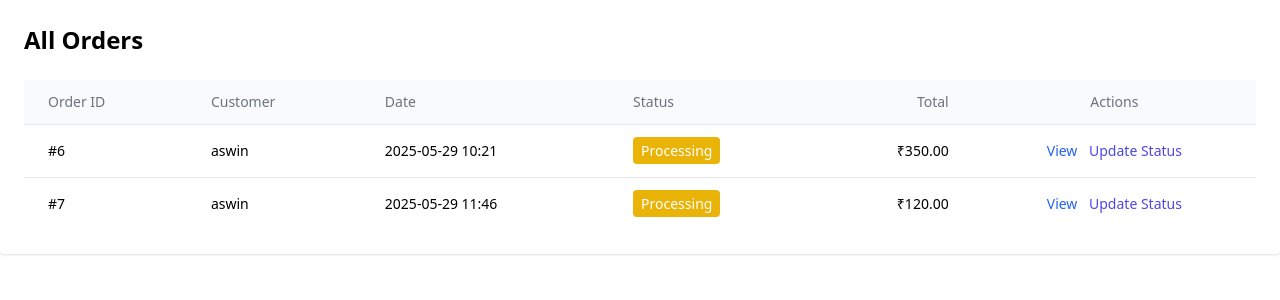
After one commit to felixmathew03/ecommerce, a Django app: page /adminn/orders/ in a window 1280 px wide. The commit adds this page. Shown: the top 300 px of the page. Run offline with Django 5.2, Linux system fonts and the light colour scheme; a user stored in the database is signed in; data comes from the database, SQL or seed files in the repository; both versions use the stored data as it was after the commit; some libraries are stand-ins or nearby versions.

Commit message:
buynow,view orders and admin order view

```diff
--- a/ecommerce/app/admin.py
+++ b/ecommerce/app/admin.py
@@ -1,7 +1,9 @@
 from django.contrib import admin
-from .models import Category, Product, Customer
+from .models import Category, Product, Customer, Order, OrderItem, OrderStatus
 # Register your models here.
 
 admin.site.register(Category)
 admin.site.register(Product)
 admin.site.register(Customer)
+admin.site.register(Order)
+admin.site.register(OrderItem)
--- a/ecommerce/app/models.py
+++ b/ecommerce/app/models.py
@@ -1,4 +1,5 @@
 from django.db import models
+from django.utils.translation import gettext_lazy as _
 
 # Create your models here.
 
@@ -21,7 +22,41 @@ class Product(models.Model):
 
 class Customer(models.Model):
     cust_name=models.CharField(max_length=255)
-    cust_phone=models.IntegerField(max_length=10)
+    cust_phone=models.IntegerField()
     cust_email=models.EmailField(max_length=255,unique=True)
     cust_username=models.CharField(max_length=255)
     cust_password=models.TextField(max_length=255)
+
+
+class OrderStatus(models.TextChoices):
+    PROCESSING = 'Processing', _('Processing')
+    SHIPPED = 'Shipped', _('Shipped')
+    DELIVERED = 'Delivered', _('Delivered')
+    CANCELLED = 'Cancelled', _('Cancelled')
+
+class Order(models.Model):
+    customer = models.ForeignKey(Customer, on_delete=models.CASCADE)
+    created_at = models.DateTimeField(auto_now_add=True)
+    status = models.CharField(
+        max_length=50,
+        choices=OrderStatus.choices,
+        default=OrderStatus.PROCESSING
+    )
+
+    def __str__(self):
+        return f"Order #{self.id} - {self.customer.cust_username}"
+
+    def get_total_price(self):
+        return sum(item.get_total_price() for item in self.items.all())
+
+class OrderItem(models.Model):
+    order = models.ForeignKey(Order, on_delete=models.CASCADE, related_name='items')
+    product = models.ForeignKey(Product, on_delete=models.CASCADE)
+    quantity = models.PositiveIntegerField(default=1)
+    price_at_order = models.DecimalField(max_digits=10, decimal_places=2)
+
+    def get_total_price(self):
+        return self.quantity * self.price_at_order
+
+    def __str__(self):
+        return f"{self.quantity} × {self.product.p_name}"
--- a/ecommerce/app/urls.py
+++ b/ecommerce/app/urls.py
@@ -9,9 +9,15 @@ urlpatterns = [
     path('adminn/addcategory/', views.add_category, name='add_category'),
     path('adminn/add-product/', views.add_product, name='add_product'),
     path('adminn/add-product/', views.add_product, name='add_product'),
+    path('adminn/orders/', views.view_orders, name='view_orders'),
     path('product/delete/<int:pk>/', views.delete_product, name='delete_product'),
     path('product/<int:pk>/', views.product_detail, name='product_detail'),
     path('signup/', views.signup,name='signup'),
     path('login/', views.customer_login,name='login'),
-    path('logout/', views.logout,name='logout'),
+    path('logout/', views.customer_logout,name='logout'),
+    path('profile/', views.customer_profile, name='customer_profile'),
+    path('buy-now/<int:product_id>/', views.buy_now, name='buy_now'),
+    path('order-confirmation/<int:order_id>/', views.order_confirmation, name='order_confirmation'),
+    path('orders-lists/', views.orders_list, name='orders_list'),
+    path('edit-customer/', views.edit_customer, name='edit_customer'),
 ]
--- a/ecommerce/app/views.py
+++ b/ecommerce/app/views.py
@@ -2,7 +2,7 @@ from django.shortcuts import render, redirect, get_object_or_404
 from django.contrib.auth import authenticate, login, logout
 from django.contrib.auth.decorators import login_required
 from django.http import HttpResponse
-from .models import Category, Product, Customer
+from .models import Category, Product, Customer, OrderItem, Order
 from django.views.decorators.http import require_POST
 import bcrypt
 from django.contrib import messages
@@ -77,12 +77,89 @@ def customer_login(request):
         else:
             return render(request,"login.html",{'user':getuser(request)})
 
-def logout(request):
+def customer_logout(request):
     if getuser(request):
         del request.session['user']
         return redirect(customer_login)
     else:
         return redirect(customer_login)
+
+def customer_profile(request):
+    customer = get_object_or_404(Customer, cust_username=request.session['user'])
+    orders = Order.objects.filter(customer__cust_username=request.session['user']).order_by('-created_at')
+    return render(request, 'customer_profile.html', {'customer': customer,'orders':orders})
+
+def buy_now(request, product_id):
+    if not getuser(request):
+        messages.error(request, "You must be logged in to buy a product.")
+        return redirect('login')
+
+    # Get the logged-in customer
+    customer = get_object_or_404(Customer, cust_username=request.session['user'])
+
+    # Get the product
+    product = get_object_or_404(Product, pk=product_id)
+
+    # Optional: check for available stock here if needed
+
+    # Create the order
+    order = Order.objects.create(customer=customer)
+
+    # Create the order item with quantity = 1
+    OrderItem.objects.create(
+        order=order,
+        product=product,
+        quantity=1,
+        price_at_order=product.p_price
+    )
+
+    messages.success(request, f"Order #{order.id} placed for {product.p_name}!")
+    return redirect("order_confirmation",order_id=order.id)  # or 'order_confirmation', etc.
+
+def order_confirmation(request, order_id):
+    order = get_object_or_404(Order, pk=order_id, customer__cust_username=request.session['user'])
+    return render(request, 'order_confirmation.html', {'order': order})
+
+def orders_list(request):
+    orders = Order.objects.filter(customer__cust_username=request.session['user']).order_by('-created_at')
+    return render(request, 'orders_list.html', {'orders': orders})
+
+def edit_customer(request):
+    username = request.session.get('user')
+    if not username:
+        return redirect('login')
+
+    customer = get_object_or_404(Customer, cust_username=username)
+
+    if request.method == "POST":
+        name = request.POST.get('name', '').strip()
+        phno = request.POST.get('phno', '').strip()
+        email = request.POST.get('email', '').strip()
+
+        if not name or not phno or not email:
+            error = "All fields are required."
+            return render(request, "edit_customer.html", {'customer': customer, 'error': error})
+
+        try:
+            phno = int(phno)
+        except ValueError:
+            error = "Phone number must be numeric."
+            return render(request, "edit_customer.html", {'customer': customer, 'error': error})
+
+        customer.cust_name = name
+        customer.cust_phone = phno
+        customer.cust_email = email
+        customer.save()
+        return redirect('customer_profile')
+
+    else:
+        return render(request, "edit_customer.html", {'customer': customer})
+
+
+
+
+
+
 
 # Admin section
 def admin_login(request):
@@ -168,6 +245,11 @@ def add_product(request):
         'error': error
     })
 
+@login_required(login_url='admin_login')
+def view_orders(request):
+    orders=Order.objects.all()
+    return render(request,'admin/view_orders.html', {'orders': orders})
+
 @require_POST
 def delete_product(request, pk):
     product = get_object_or_404(Product, pk=pk)
--- a/ecommerce/templates/admin/dashboard.html
+++ b/ecommerce/templates/admin/dashboard.html
@@ -15,7 +15,7 @@
         <div class="w-52 bg-slate-800 p-6 flex flex-col space-y-4">
             <a href="{% url 'add_category' %}" class="text-white font-bold py-3 px-4 rounded hover:bg-gray-700 transition">Add Category</a>
             <a href="{% url 'add_product' %}" class="text-white font-bold py-3 px-4 rounded hover:bg-gray-700 transition">Add Product</a>
-            <a href="#" class="text-white font-bold py-3 px-4 rounded hover:bg-gray-700 transition">View Orders</a>
+            <a href="{% url 'admin_orders' %}" class="text-white font-bold py-3 px-4 rounded hover:bg-gray-700 transition">View Orders</a>
             <a href="#" class="text-white font-bold py-3 px-4 rounded hover:bg-gray-700 transition">Manage Users</a>
             <a href="{% url 'admin_logout' %}" class="text-white font-bold py-3 px-4 rounded hover:bg-gray-700 transition mt-auto">Logout</a>
         </div>
--- /dev/null
+++ b/ecommerce/templates/admin/view_orders.html
@@ -0,0 +1,57 @@
+<!DOCTYPE html>
+<html lang="en">
+<head>
+    <meta charset="UTF-8">
+    <meta name="viewport" content="width=device-width, initial-scale=1.0">
+    <title>Admin - All Orders</title>
+    <script src="https://cdn.tailwindcss.com"></script>
+
+</head>
+<body>
+    <div class="max-w-7xl mx-auto bg-white shadow rounded p-6">
+        <h1 class="text-2xl font-bold mb-6">All Orders</h1>
+
+        {% if orders %}
+        <table class="min-w-full divide-y divide-gray-200 text-sm">
+            <thead class="bg-gray-50">
+                <tr>
+                    <th class="px-6 py-3 text-left font-medium text-gray-500">Order ID</th>
+                    <th class="px-6 py-3 text-left font-medium text-gray-500">Customer</th>
+                    <th class="px-6 py-3 text-left font-medium text-gray-500">Date</th>
+                    <th class="px-6 py-3 text-left font-medium text-gray-500">Status</th>
+                    <th class="px-6 py-3 text-right font-medium text-gray-500">Total</th>
+                    <th class="px-6 py-3 text-center font-medium text-gray-500">Actions</th>
+                </tr>
+            </thead>
+            <tbody class="divide-y divide-gray-200 bg-white">
+                {% for order in orders %}
+                <tr>
+                    <td class="px-6 py-4">#{{ order.id }}</td>
+                    <td class="px-6 py-4">{{ order.customer.cust_username }}</td>
+                    <td class="px-6 py-4">{{ order.created_at|date:"Y-m-d H:i" }}</td>
+                    <td class="px-6 py-4">
+                        <span class="px-2 py-1 rounded text-white
+                            {% if order.status == 'Processing' %}bg-yellow-500
+                            {% elif order.status == 'Shipped' %}bg-blue-500
+                            {% elif order.status == 'Delivered' %}bg-green-600
+                            {% elif order.status == 'Cancelled' %}bg-red-600
+                            {% else %}bg-gray-400
+                            {% endif %}">
+                            {{ order.get_status_display }}
+                        </span>
+                    </td>
+                    <td class="px-6 py-4 text-right">₹{{ order.get_total_price }}</td>
+                    <td class="px-6 py-4 text-center space-x-2">
+                        <a href="" class="text-blue-600 hover:underline">View</a>
+                        <a href="" class="text-indigo-600 hover:underline">Update Status</a>
+                    </td>
+                </tr>
+                {% endfor %}
+            </tbody>
+        </table>
+        {% else %}
+        <p class="text-gray-600">No orders found.</p>
+        {% endif %}
+    </div>
+</body>
+</html>
--- a/ecommerce/templates/base.html
+++ b/ecommerce/templates/base.html
@@ -6,6 +6,7 @@
     <title>{% block title %}Base{% endblock %}</title>
     <link rel="stylesheet" href="{% static 'css/style.css'%}">
     <script src="https://cdn.tailwindcss.com"></script>
+    <script src="https://cdn.jsdelivr.net/npm/alpinejs@3.x.x/dist/cdn.min.js" defer></script>
 </head>
 <body class="flex flex-col min-h-screen bg-gray-50">
 
--- a/ecommerce/templates/product_detail.html
+++ b/ecommerce/templates/product_detail.html
@@ -37,9 +37,9 @@
           {% endif %}
         </p>
 
-        <button class="mt-4 bg-blue-600 text-white px-6 py-2 rounded hover:bg-blue-700 disabled:opacity-50" {% if product.p_stock == 0 %}disabled{% endif %}>
+        <a href="{% url 'buy_now' product.id %}" class="mt-4 bg-blue-600 text-white px-6 py-2 rounded hover:bg-blue-700 disabled:opacity-50" {% if product.p_stock == 0 %}disabled{% endif %}>
           Buy Now
-        </button>
+        </a>
       </div>
     </div>
   </div>
```
Also changed, not shown: ecommerce/templates/customer_profile.html (added, +59 -0 lines), ecommerce/templates/edit_customer.html (added, +32 -0 lines), ecommerce/templates/order_confirmation.html (added, +51 -0 lines), ecommerce/templates/orders_list.html (added, +50 -0 lines), ecommerce/templates/partials/navbar.html (+14 -3 lines), ecommerce/app/migrations/0005_alter_customer_cust_phone_order_orderitem.py (added), ecommerce/db.sqlite3.
